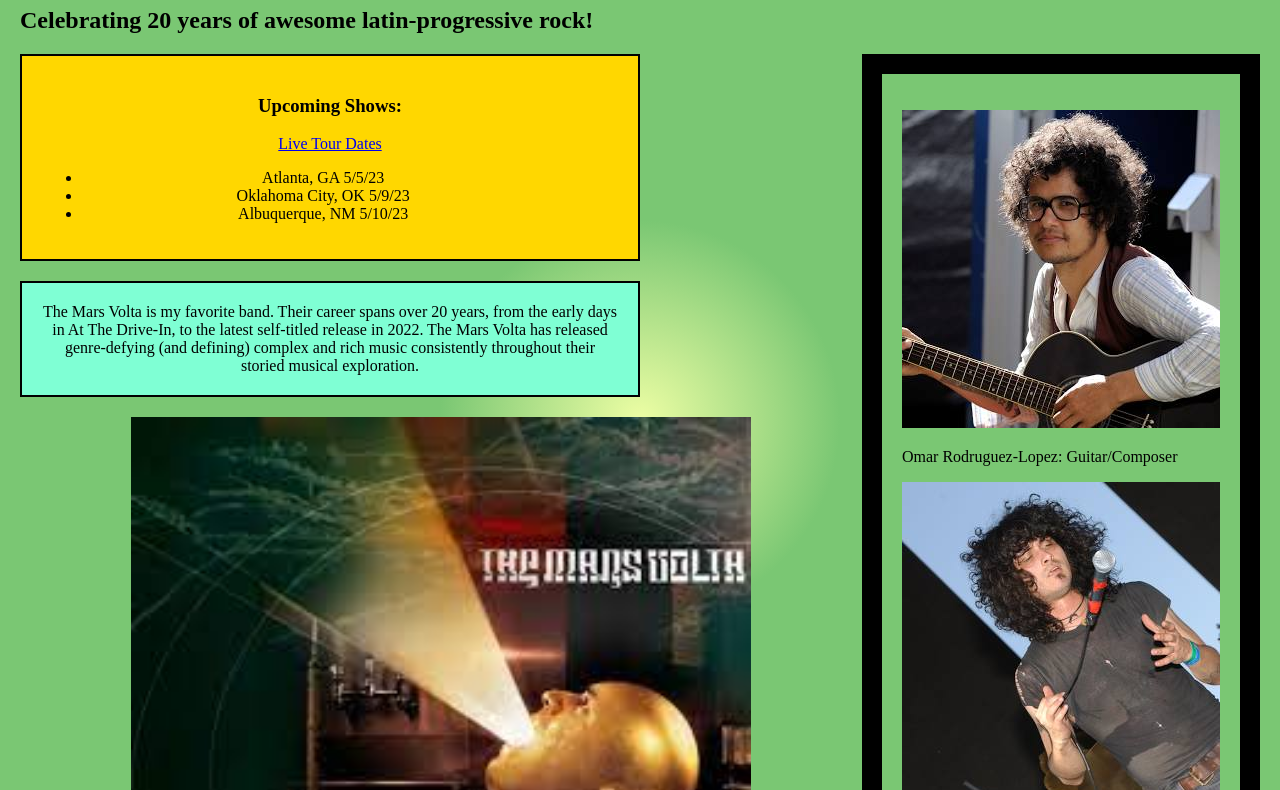
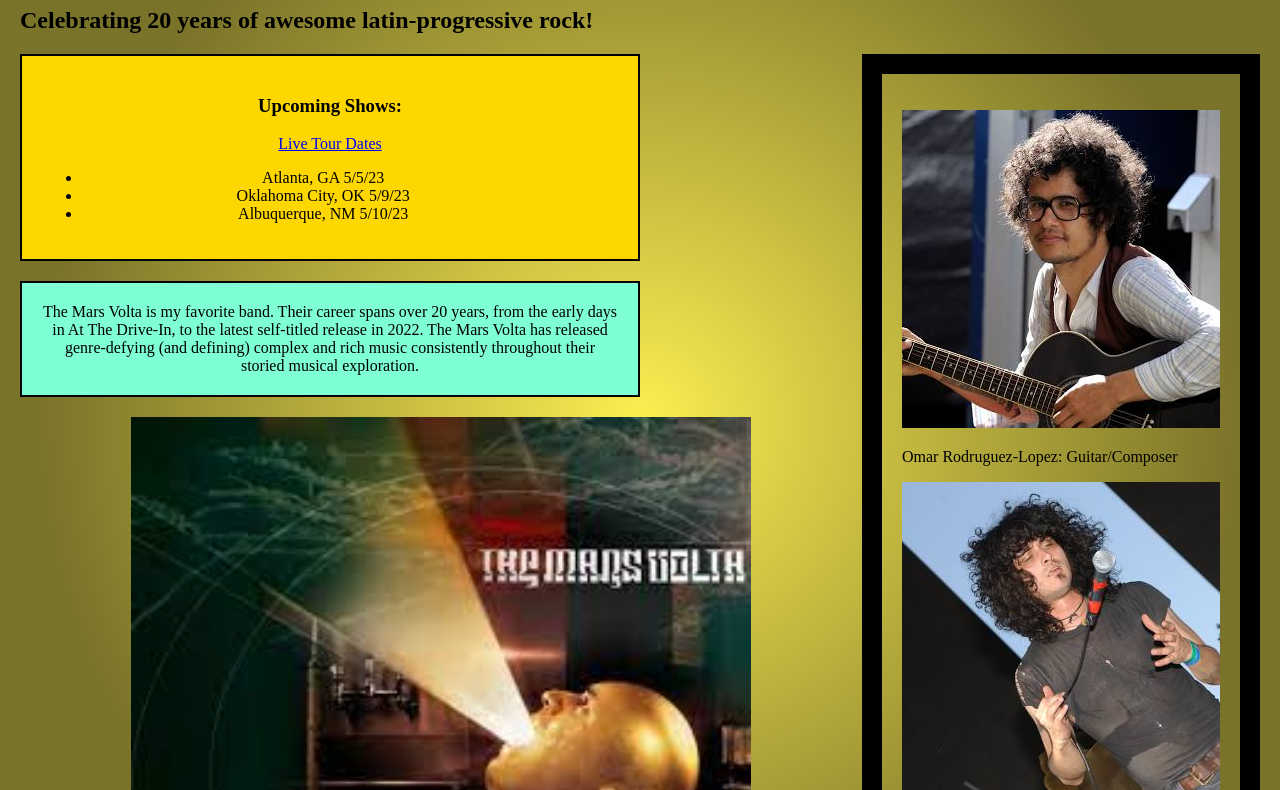
Before and after one commit to tkm404/band-site, a plain HTML site: page band-site.html in a window 1280 px wide. Shown: the part 73-863 px from the top of the page. Drawn offline with Linux system fonts and the light colour scheme.

Commit message:
add background color adjustments and formatting adjustments.

```diff
--- a/styles.css
+++ b/styles.css
@@ -38,9 +38,10 @@
     margin: auto;
     width: 50%;
     display: block;
+    box-sizing: border-box;
 }
 #two {
         height: 200px;
         margin: 20px;
-        background: radial-gradient(circle 200px, #edfea4, #7ac773);
+        background: radial-gradient(circle 600px, #fcee51, hsl(55, 49%, 32%));
 }
```
